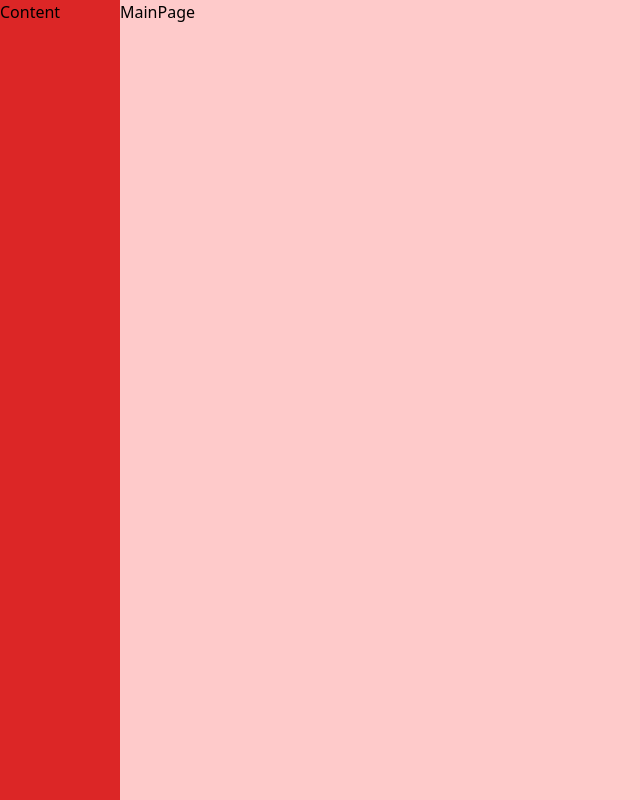
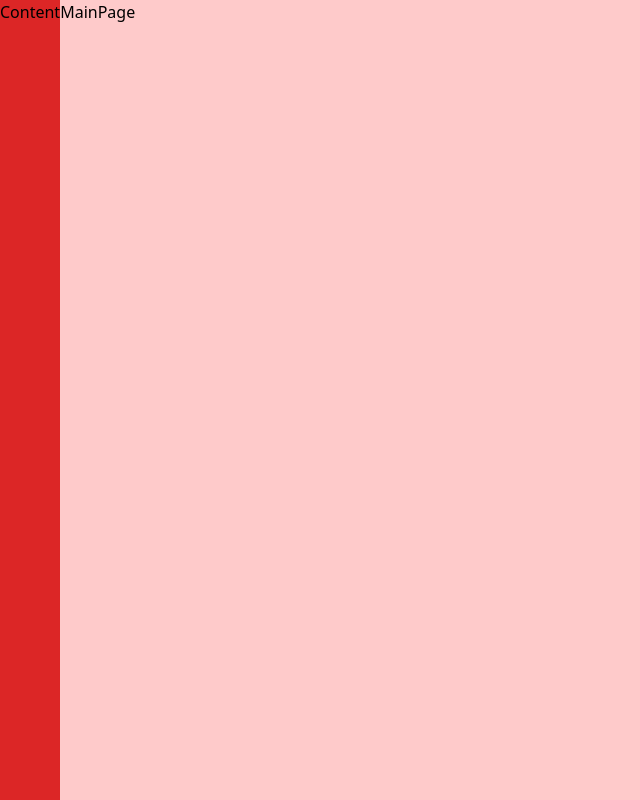
Before and after one commit to CEK19/memorizyy_frontend, a Next.js app: page / in a window 1280 px wide. Shown: the whole page, without its empty margins (0-640 px from the left). Built offline with nearby package versions, Linux system fonts and the light colour scheme.

Commit message:
resizeable things

```diff
--- a/src/components/Layout.tsx
+++ b/src/components/Layout.tsx
@@ -1,18 +1,11 @@
 import React, { useEffect, useMemo, useState } from "react";
 import { Resizable } from "re-resizable";
-import useWindowDimensions from "@/hooks/useWindowDimensions";
 
 type Props = {
 	children: React.ReactNode;
 };
 
 const Layout = ({ children }: Props) => {
-	const [isOnClient, setIsOnClient] = useState(false);
-	const { width: widthScreen, height: heightScreen } = useWindowDimensions();
-	const defaultSize = useMemo(
-		() => ({ width: 120, height: heightScreen || 0 }),
-		[heightScreen]
-	);
 	const enableResizeConfig = {
 		top: false,
 		right: true,
@@ -24,23 +17,17 @@ const Layout = ({ children }: Props) => {
 		topLeft: false,
 	};
 
-	useEffect(() => {
-		setIsOnClient(true);
-	}, []);
-
 	return (
 		<React.Fragment>
-			{isOnClient && (
-				<div className="flex flex-row">
+			<div className="h-screen w-screen flex flex-row">
 				<Resizable
-						defaultSize={defaultSize}
+					className="h-screen w-10"
 					enable={enableResizeConfig}
 				>
 					<div className="w-full h-full bg-red-600">Content</div>
 				</Resizable>
 				<div className="flex-1 resize-x bg-red-200">{children}</div>
 			</div>
-			)}
 		</React.Fragment>
 	);
 };
```
Lines whose indentation alone changed are shown as unchanged.
